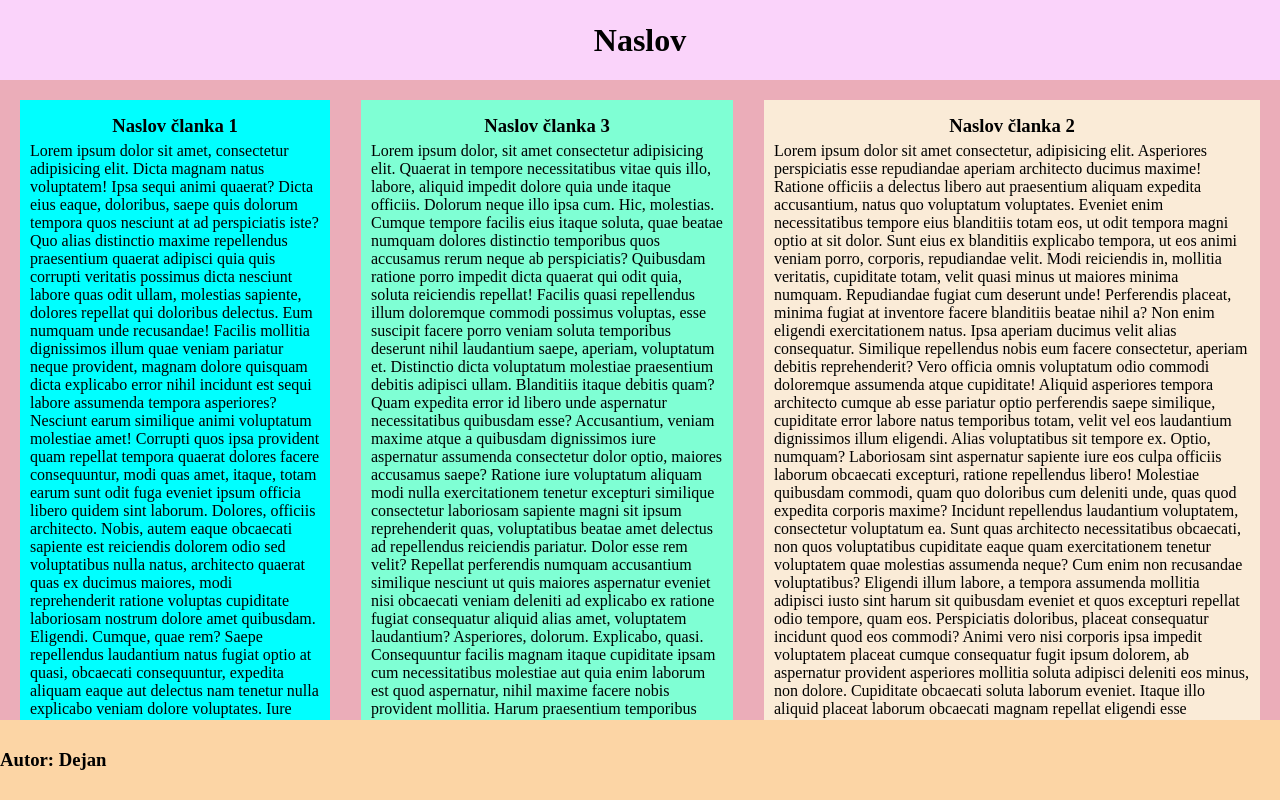
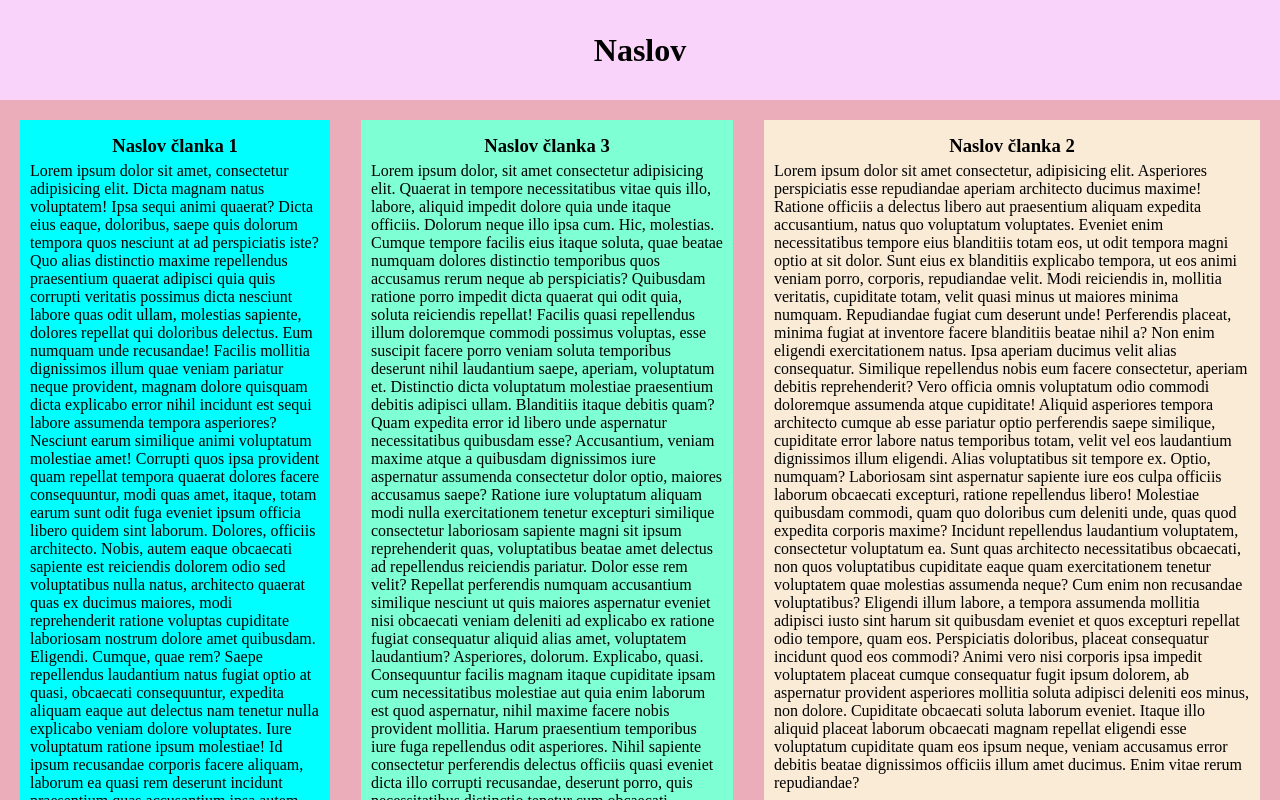
Before and after one commit to BigovicDejan/Zadace_CSS, a plain HTML site: page CSS_zadaca_flexbox.html in a window 1280 px wide. Shown: the top 800 px of the page. Drawn offline with Linux system fonts and the light colour scheme.

Commit message:
Zadaća flexbox CSS

```diff
--- a/CSS_zadaca_flexbox.css
+++ b/CSS_zadaca_flexbox.css
@@ -14,7 +14,7 @@
     display: flex;
     flex-flow: row nowrap;
     background-color: rgb(250, 211, 250);
-    height: 10vh;
+    height: 100px;
     flex: 1 100%;
     justify-content: center;
     align-items: center;
@@ -24,7 +24,7 @@
     display: flex;
     flex-flow: row wrap;
     background-color: rgb(235, 173, 185);
-    height: 80vh;
+    height: 800px;
     padding: 20px;
     gap: 5px;
     justify-content: space-between;
@@ -69,7 +69,7 @@
 .footer{
     display: flex;
     background-color: rgb(252, 213, 165);
-    height: 10vh;
+    height: 100px;
     flex: 1 100%;
     justify-content: baseline;
     align-items: center;
```
